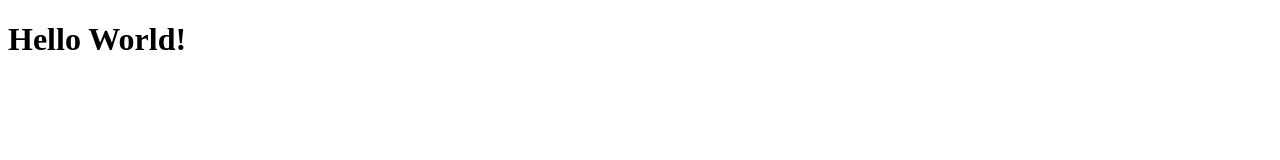
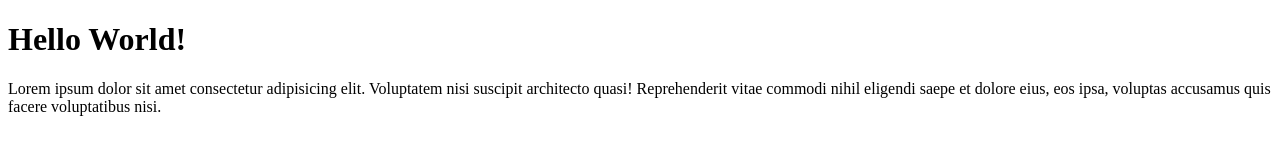
Before and after one commit to aartisingh2020aru-ui/My-Project, a plain HTML site: page index.html in a window 1280 px wide. Drawn offline with Linux system fonts and the light colour scheme.

Commit message:
add new line

```diff
--- a/index.html
+++ b/index.html
@@ -1,11 +1,17 @@
 <!DOCTYPE html>
 <html lang="en">
+
 <head>
     <meta charset="UTF-8">
     <meta name="viewport" content="width=device-width, initial-scale=1.0">
     <title>Document</title>
 </head>
+
 <body>
     <h1>Hello World!</h1>
+    <p>Lorem ipsum dolor sit amet consectetur adipisicing elit. Voluptatem nisi suscipit architecto quasi! Reprehenderit
+        vitae commodi nihil eligendi saepe et dolore eius, eos ipsa, voluptas accusamus quis facere voluptatibus nisi.
+    </p>
 </body>
+
 </html>
```
